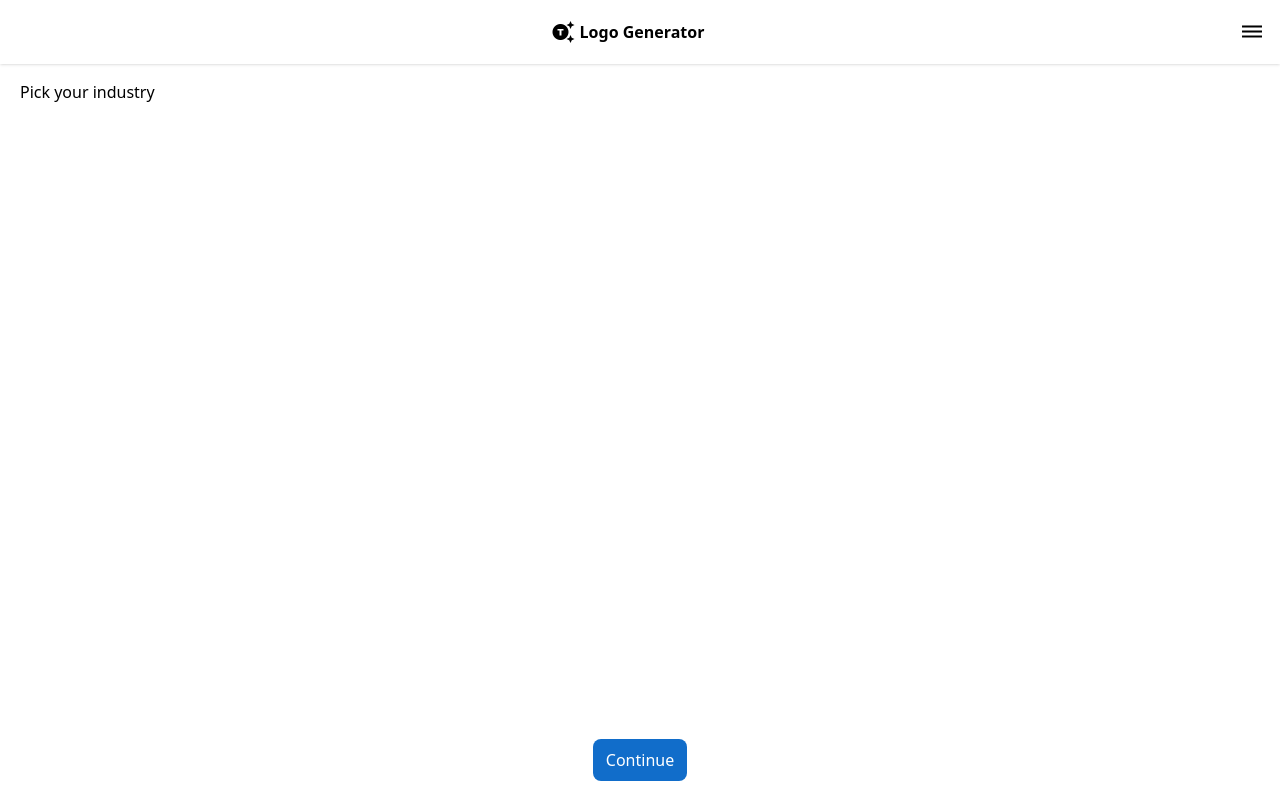
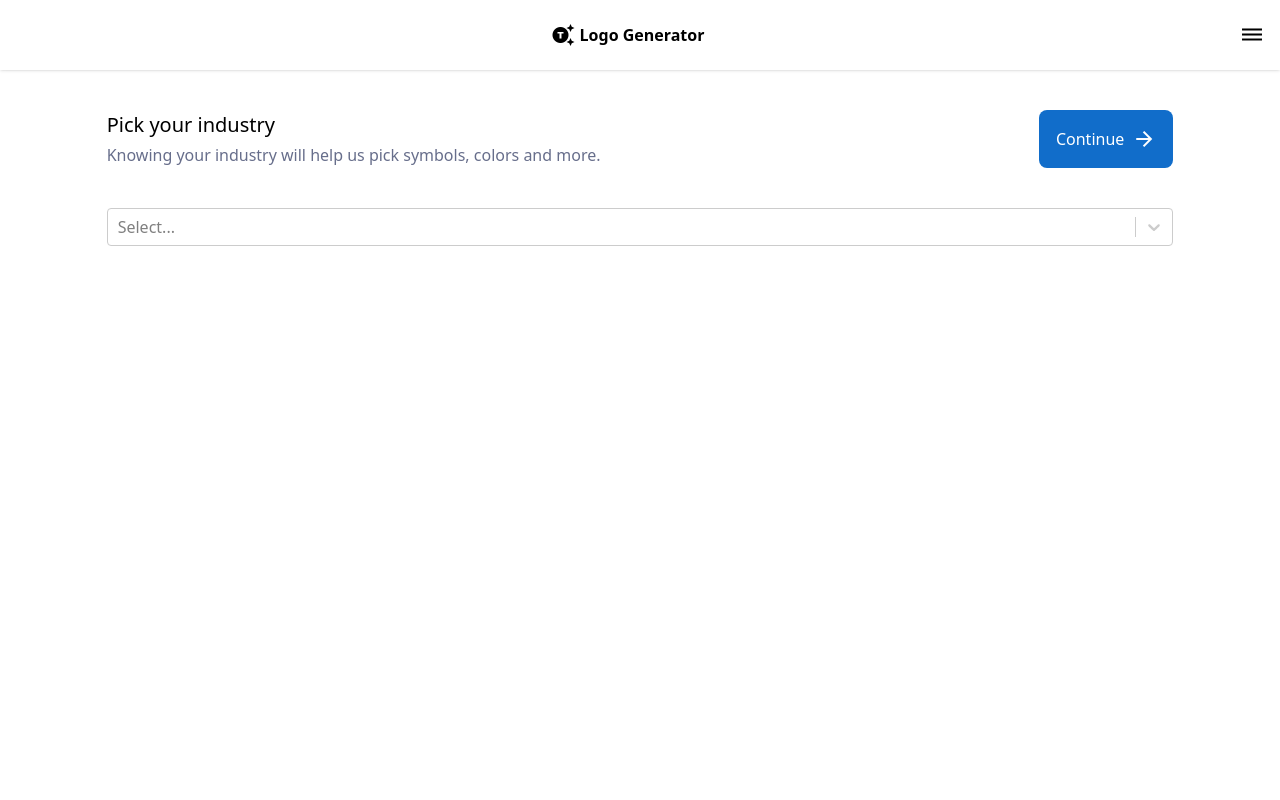
Before and after one commit to fortdev210/logo-generator, a Next.js app: page /onboarding in a window 1280 px wide. Built offline with nearby package versions, Linux system fonts and the light colour scheme.

Commit message:
add pick colors

```diff
--- a/next.config.js
+++ b/next.config.js
@@ -1,6 +1,14 @@
 /** @type {import('next').NextConfig} */
 const nextConfig = {
   reactStrictMode: true,
-}
+  images: {
+    remotePatterns: [
+      {
+        protocol: "https",
+        hostname: "loremflickr.com",
+      },
+    ],
+  },
+};
 
-module.exports = nextConfig
+module.exports = nextConfig;
--- a/package.json
+++ b/package.json
@@ -9,13 +9,15 @@
     "lint": "next lint"
   },
   "dependencies": {
+    "@faker-js/faker": "^8.2.0",
     "@headlessui/react": "^1.7.17",
     "class-variance-authority": "^0.7.0",
     "clsx": "^2.0.0",
     "material-icons": "^1.13.12",
     "next": "14.0.1",
     "react": "^18",
-    "react-dom": "^18"
+    "react-dom": "^18",
+    "react-select": "^5.7.7"
   },
   "devDependencies": {
     "@types/node": "^20",
--- /dev/null
+++ b/src/components/base-ui/logo-card.tsx
@@ -0,0 +1,27 @@
+import Image from "next/image";
+import clsx from "clsx";
+
+interface LogoCardProps {
+  logo: string;
+  className?: string;
+}
+
+const styles = {
+  card: "shadow-sm rounded overflow-hidden",
+};
+
+export default function LogoCard(props: LogoCardProps) {
+  const { logo, className } = props;
+
+  return (
+    <div className={clsx(styles.card, className)}>
+      <Image
+        src={logo}
+        alt='logo'
+        width={343}
+        height={260}
+        layout='responsive'
+      />
+    </div>
+  );
+}
--- a/src/components/base-ui/select.tsx
+++ b/src/components/base-ui/select.tsx
@@ -16,6 +16,7 @@ interface InputProps {
   className?: string;
   initialValue?: Option;
   optionClassName?: string;
+  fullWidth?: boolean;
 }
 
 const Select = ({
@@ -26,6 +27,7 @@ const Select = ({
   initialValue,
   optionClassName,
   onOptionChange,
+  fullWidth,
 }: InputProps) => {
   const [option, setOption] = useState(initialValue ?? options[0]);
 
@@ -34,7 +36,11 @@ const Select = ({
     onOptionChange(value);
   };
   return (
-    <div className=' relative w-fit space-y-1'>
+    <div
+      className={
+        fullWidth ? "relative w-full space-y-1" : "relative w-fit space-y-1"
+      }
+    >
       <label className='block text-150 text-secondary'>{label}</label>
       <Listbox
         as={"div"}
--- /dev/null
+++ b/src/components/blocks/onboarding/pick-colors.tsx
@@ -0,0 +1,43 @@
+import Button from "@/components/base-ui/button";
+import MaterialIcon from "@/components/icons/material-icon";
+import Select from "react-select";
+import { faker } from "@faker-js/faker";
+
+interface Props {
+  onContinue: () => void;
+}
+
+export default function PickColors(props: Props) {
+  const { onContinue } = props;
+
+  const options = Array.from({ length: 12 }, () => {
+    const business = faker.commerce.department();
+
+    return {
+      label: business,
+      value: business,
+    };
+  });
+
+  return (
+    <div className='w-full h-full flex flex-col mt-[70px]'>
+      <div className='w-full '>
+        <div className='w-10/12 flex items-center justify-between m-auto py-10'>
+          <div>
+            <h3 className='text-xl font-medium mb-1'>Pick your industry</h3>
+            <p className='text-[rgb(103,110,139)] text-base font-medium'>
+              Knowing your industry will help us pick symbols, colors and more.
+            </p>
+          </div>
+          <Button variant='primary' size='large' onClick={onContinue}>
+            Continue
+            <MaterialIcon name='arrow_forward' />
+          </Button>
+        </div>
+        <div className='w-10/12 m-auto'>
+          <Select options={options} />
+        </div>
+      </div>
+    </div>
+  );
+}
--- /dev/null
+++ b/src/components/blocks/onboarding/pick-industry.tsx
@@ -0,0 +1,43 @@
+import Button from "@/components/base-ui/button";
+import MaterialIcon from "@/components/icons/material-icon";
+import Select from "react-select";
+import { faker } from "@faker-js/faker";
+
+interface Props {
+  onContinue: () => void;
+}
+
+export default function PickIndustry(props: Props) {
+  const { onContinue } = props;
+
+  const options = Array.from({ length: 12 }, () => {
+    const business = faker.commerce.department();
+
+    return {
+      label: business,
+      value: business,
+    };
+  });
+
+  return (
+    <div className='w-full h-full flex flex-col mt-[70px]'>
+      <div className='w-full '>
+        <div className='w-10/12 flex items-center justify-between m-auto py-10'>
+          <div>
+            <h3 className='text-xl font-medium mb-1'>Pick your industry</h3>
+            <p className='text-[rgb(103,110,139)] text-base font-medium'>
+              Knowing your industry will help us pick symbols, colors and more.
+            </p>
+          </div>
+          <Button variant='primary' size='large' onClick={onContinue}>
+            Continue
+            <MaterialIcon name='arrow_forward' />
+          </Button>
+        </div>
+        <div className='w-10/12 m-auto'>
+          <Select options={options} />
+        </div>
+      </div>
+    </div>
+  );
+}
--- /dev/null
+++ b/src/components/blocks/onboarding/pick-logo.tsx
@@ -0,0 +1,36 @@
+import Button from "@/components/base-ui/button";
+import MaterialIcon from "@/components/icons/material-icon";
+import LogoCard from "@/components/base-ui/logo-card";
+
+import { faker } from "@faker-js/faker";
+
+export default function PickLogo() {
+  const logos = Array.from({ length: 12 }, () => faker.image.business());
+
+  return (
+    <div className='w-full h-full flex flex-col mt-[70px]'>
+      <div className='w-full fixed top-[70px] shadow-sm z-10 logo-header'>
+        <div className='w-10/12 flex items-center justify-between m-auto py-10 z-0 '>
+          <div>
+            <h3 className='text-xl font-medium mb-1'>
+              Pick some logos you like
+            </h3>
+            <p className='text-[rgb(103,110,139)] text-base font-medium'>
+              We&rsquo;ll use these as inspiration. These were all made with
+              Looka.
+            </p>
+          </div>
+          <Button variant='secondary' size='large'>
+            Skip
+            <MaterialIcon name='arrow_forward' />
+          </Button>
+        </div>
+      </div>
+      <div className='w-10/12 grid grid-cols-3  mx-auto gap-10 mt-[170px] z-0'>
+        {logos.map((logo, index) => (
+          <LogoCard key={index} logo={logo} />
+        ))}
+      </div>
+    </div>
+  );
+}
--- a/src/components/common/header.tsx
+++ b/src/components/common/header.tsx
@@ -1,8 +1,18 @@
 import MaterialIcon from "@/components/icons/material-icon";
 
-export default function Header() {
+interface HeaderProps {
+  currentStep: number;
+  onBack: () => void;
+}
+
+export default function Header(props: HeaderProps) {
+  const { currentStep, onBack } = props;
+
   return (
-    <div className='w-full shadow h-16 bg-white flex items-center px-4 '>
+    <div className='w-full shadow h-[70px] fixed top-0 bg-white flex items-center px-4 z-10 '>
+      {currentStep ? (
+        <MaterialIcon name='arrow_back' className='pointer' onClick={onBack} />
+      ) : null}
       <div className='flex items-center m-auto '>
         <MaterialIcon name='generating_tokens' />
         <p className='ml-1 font-bold'>Logo Generator</p>
--- a/src/pages/onboarding/index.tsx
+++ b/src/pages/onboarding/index.tsx
@@ -1,15 +1,23 @@
+import { useState } from "react";
 import Button from "@/components/base-ui/button";
 import Header from "@/components/common/header";
 import Footer from "@/components/common/footer";
+import PickIndustry from "@/components/blocks/onboarding/pick-industry";
+import PickLogo from "@/components/blocks/onboarding/pick-logo";
 
 export default function Onboarding() {
+  const [step, setStep] = useState(0);
+
   return (
     <div className='w-full h-full'>
-      <Header />
-      <div className='px-5 pt-4'>
-        <p>Pick your industry</p>
+      <Header currentStep={step} onBack={() => setStep((step) => step - 1)} />
+      <div className='w-full flex items-center justify-center'>
+        {step === 0 ? (
+          <PickIndustry onContinue={() => setStep((step) => step + 1)} />
+        ) : (
+          <PickLogo />
+        )}
       </div>
-      <Footer />
     </div>
   );
 }
--- a/src/styles/globals.css
+++ b/src/styles/globals.css
@@ -25,3 +25,8 @@ body {
     )
     rgb(var(--background-start-rgb));
 } */
+
+.logo-header {
+  backdrop-filter: saturate(180%) blur(20px);
+  background-color: rgba(255, 255, 255, 0.85);
+}
--- a/tailwind.config.ts
+++ b/tailwind.config.ts
@@ -64,6 +64,9 @@ const config: Config = {
         "gradient-conic":
           "conic-gradient(from 180deg at 50% 50%, var(--tw-gradient-stops))",
       },
+      backdropFilter: {
+        custom: "saturate(180%) blur(20px)",
+      },
     },
   },
   plugins: [],
```
Also changed, not shown: 1 other file (tests, documents, lock files or other folders).
